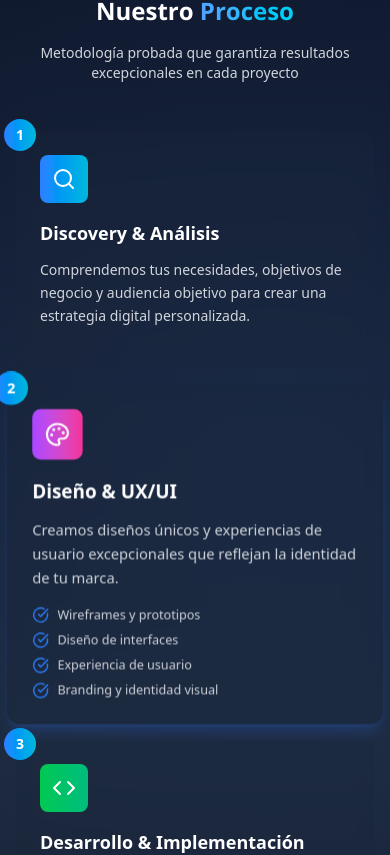
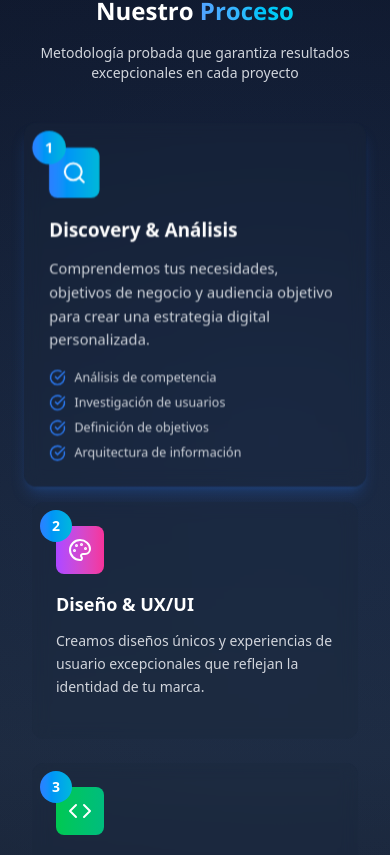
Before and after one commit to Astralyss/Astralyss-LandingPage, a Next.js app: page / in a window 390 px wide. Shown: the part 2774-3629 px from the top of the page. Built offline with nearby package versions, Linux system fonts and the light colour scheme.

Commit message:
correcciones mobile

```diff
--- a/src/app/components/Portfolio.js
+++ b/src/app/components/Portfolio.js
@@ -3,10 +3,12 @@
 import { useState, useEffect } from 'react';
 import Image from 'next/image';
 import { ExternalLink, Github, Eye, Star, TrendingUp, Users, Zap, ArrowRight, Target, Rocket, BarChart3, ShoppingCart, Globe, Smartphone } from 'lucide-react';
+import { useIsMobile } from '../hooks/useIsMobile';
 
 export default function Portfolio() {
   const [activeCase, setActiveCase] = useState(0);
   const [activeFilter, setActiveFilter] = useState('web');
+  const isMobile = useIsMobile();
 
   const transformationCases = [
     {
@@ -186,11 +188,14 @@ export default function Portfolio() {
   }, []);
 
   useEffect(() => {
+    // Solo activar animación automática en desktop
+    if (isMobile) return;
+
     const interval = setInterval(() => {
       setActiveCase((prev) => (prev + 1) % filteredCases.length);
     }, 6000);
     return () => clearInterval(interval);
-  }, [filteredCases.length]);
+  }, [filteredCases.length, isMobile]);
 
   return (
     <section id="portafolio" className="py-16 sm:py-20 relative overflow-hidden">
--- a/src/app/components/Process.js
+++ b/src/app/components/Process.js
@@ -2,11 +2,13 @@
 
 import { useState, useEffect, useRef } from 'react';
 import { Search, Palette, Code, Rocket, CheckCircle, ArrowRight } from 'lucide-react';
+import { useIsMobile } from '../hooks/useIsMobile';
 
 export default function Process() {
   const [activeStep, setActiveStep] = useState(0);
   const [isHovering, setIsHovering] = useState(false);
   const intervalRef = useRef(null);
+  const isMobile = useIsMobile();
 
   const processSteps = [
     {
@@ -80,6 +82,9 @@ export default function Process() {
   };
 
   useEffect(() => {
+    // Solo activar animación automática en desktop
+    if (isMobile) return;
+
     if (!isHovering) {
       startInterval();
     } else {
@@ -91,7 +96,7 @@ export default function Process() {
         clearInterval(intervalRef.current);
       }
     };
-  }, [isHovering, processSteps.length]);
+  }, [isHovering, processSteps.length, isMobile]);
 
   const handleMouseEnter = () => {
     setIsHovering(true);
@@ -121,7 +126,7 @@ export default function Process() {
         </div>
 
         {/* Process Steps */}
-        <div className="grid md:grid-cols-2 lg:grid-cols-4 gap-6 sm:gap-8">
+        <div className={`grid md:grid-cols-2 lg:grid-cols-4 gap-6 sm:gap-8 ${isMobile ? 'px-4' : ''}`}>
           {processSteps.map((step, index) => {
             const IconComponent = step.icon;
             return (
@@ -139,7 +144,11 @@ export default function Process() {
                 onTouchEnd={handleMouseLeave}
               >
                 {/* Step Number */}
-                <div className="absolute -top-3 -left-3 w-8 h-8 bg-gradient-to-r from-blue-500 to-cyan-500 rounded-full flex items-center justify-center text-white font-bold text-sm">
+                <div className={`absolute w-8 h-8 bg-gradient-to-r from-blue-500 to-cyan-500 rounded-full flex items-center justify-center text-white font-bold text-sm ${
+                  isMobile
+                    ? 'top-2 left-2'
+                    : '-top-3 -left-3'
+                }`}>
                   {step.id}
                 </div>
 
--- a/src/app/components/Services.js
+++ b/src/app/components/Services.js
@@ -3,11 +3,13 @@
 import { useState, useEffect, useRef } from 'react';
 import Image from 'next/image';
 import { Palette, Shield, Zap, CheckCircle, Smartphone, Zap as Lightning } from 'lucide-react';
+import { useIsMobile } from '../hooks/useIsMobile';
 
 export default function Services() {
   const [activeService, setActiveService] = useState(0);
   const [isHovering, setIsHovering] = useState(false);
   const intervalRef = useRef(null);
+  const isMobile = useIsMobile();
 
   const services = [
     {
@@ -71,6 +73,9 @@ export default function Services() {
   };
 
   useEffect(() => {
+    // Solo activar animación automática en desktop
+    if (isMobile) return;
+
     if (!isHovering) {
       startInterval();
     } else {
@@ -82,7 +87,7 @@ export default function Services() {
         clearInterval(intervalRef.current);
       }
     };
-  }, [isHovering, services.length]);
+  }, [isHovering, services.length, isMobile]);
 
   const handleMouseEnter = () => {
     setIsHovering(true);
--- a/src/app/components/Technologies.js
+++ b/src/app/components/Technologies.js
@@ -3,9 +3,11 @@
 import { useState, useEffect } from 'react';
 import Image from 'next/image';
 import { Zap, Shield, TrendingUp, Database, Globe, Smartphone } from 'lucide-react';
+import { useIsMobile } from '../hooks/useIsMobile';
 
 export default function Technologies() {
   const [activeCategory, setActiveCategory] = useState(0);
+  const isMobile = useIsMobile();
 
   const categories = [
     {
@@ -57,11 +59,14 @@ export default function Technologies() {
   ];
 
   useEffect(() => {
+    // Solo activar animación automática en desktop
+    if (isMobile) return;
+
     const interval = setInterval(() => {
       setActiveCategory((prev) => (prev + 1) % categories.length);
     }, 6000);
     return () => clearInterval(interval);
-  }, [categories.length]);
+  }, [categories.length, isMobile]);
 
   return (
     <section id="tecnologias" className="py-16 sm:py-20 relative overflow-hidden">
--- a/src/app/components/Testimonials.js
+++ b/src/app/components/Testimonials.js
@@ -3,9 +3,11 @@
 import { useState, useEffect } from 'react';
 import Link from 'next/link';
 import { Quote, Star, Users, Award, CheckCircle, ArrowRight } from 'lucide-react';
+import { useIsMobile } from '../hooks/useIsMobile';
 
 export default function Testimonials() {
   const [currentTestimonial, setCurrentTestimonial] = useState(0);
+  const isMobile = useIsMobile();
 
   const testimonials = [
     {
@@ -29,11 +31,14 @@ export default function Testimonials() {
   ];
 
   useEffect(() => {
+    // Solo activar animación automática en desktop
+    if (isMobile) return;
+
     const interval = setInterval(() => {
       setCurrentTestimonial((prev) => (prev + 1) % testimonials.length);
     }, 6000);
     return () => clearInterval(interval);
-  }, [testimonials.length]);
+  }, [testimonials.length, isMobile]);
 
   const renderStars = (rating) => {
     return [...Array(rating)].map((_, i) => (
--- /dev/null
+++ b/src/app/hooks/useIsMobile.js
@@ -0,0 +1,27 @@
+'use client';
+
+import { useState, useEffect } from 'react';
+
+export function useIsMobile() {
+  const [isMobile, setIsMobile] = useState(false);
+
+  useEffect(() => {
+    const checkIsMobile = () => {
+      // Verificar si es un dispositivo móvil basado en el ancho de pantalla
+      const isMobileWidth = window.innerWidth < 768; // md breakpoint de Tailwind
+      setIsMobile(isMobileWidth);
+    };
+
+    // Verificar al cargar
+    checkIsMobile();
+
+    // Escuchar cambios de tamaño de ventana
+    window.addEventListener('resize', checkIsMobile);
+
+    return () => {
+      window.removeEventListener('resize', checkIsMobile);
+    };
+  }, []);
+
+  return isMobile;
+}
```
